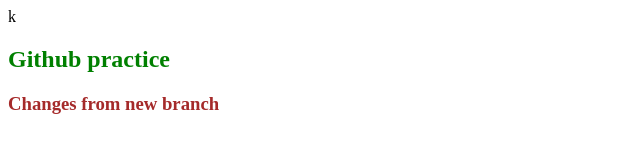
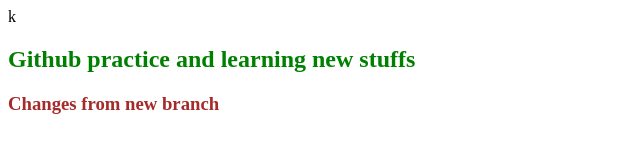
Before and after one commit to navanee1609/git-practice, a plain HTML site: page index.html in a window 1280 px wide. Shown: the whole page, without its empty margins (0-640 px from the left). Drawn offline with Linux system fonts and the light colour scheme.

Commit message:
Update index.html

```diff
--- a/index.html
+++ b/index.html
@@ -7,7 +7,7 @@
     <link rel="stylesheet" href="style.css">k
 </head>
 <body>
-    <h2>Github practice</h2>
+    <h2>Github practice and learning new stuffs</h2>
     <h3>Changes from new branch</h3>
 </body>
 </html>
```
